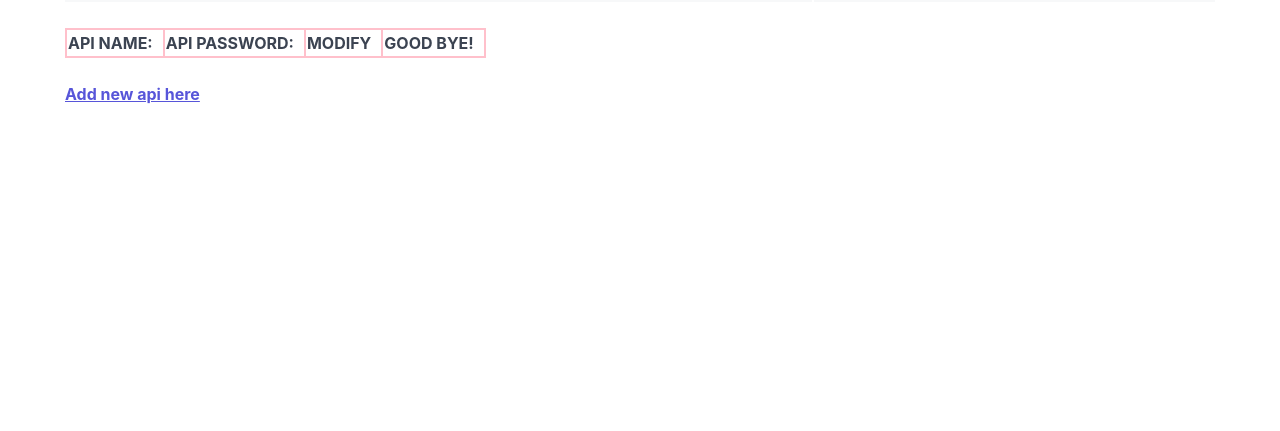
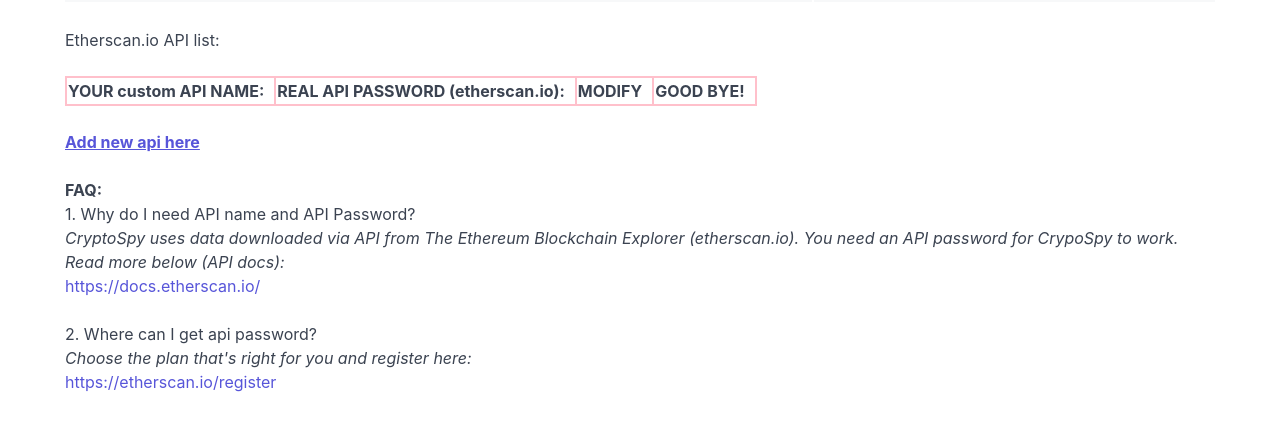
Before and after one commit to dmtteam/cryptospy, a Django app: template cryptospy/coins/templates/coins/userapistrings_list.html in a window 1280 px wide. Shown: the part 101-532 px from the top of the page. Run offline with Django 3.2, Linux system fonts and the light colour scheme; the template is opened without the code that fills it, so the values that code supplies are empty.

Commit message:
FAQ added

```diff
--- a/cryptospy/coins/templates/coins/userapistrings_list.html
+++ b/cryptospy/coins/templates/coins/userapistrings_list.html
@@ -5,14 +5,15 @@
 <table align="center" width="90%" cellspacing="0" border="0">
     <tr>
         <td>
-
+Etherscan.io API list:
+            <br><br>
            <table border="1" bordercolor="PINK" cellspacing="0">
               <tr>
                   <td>
-                      <b>API NAME:</b>&nbsp;&nbsp;
+                      <b>YOUR custom API NAME:</b>&nbsp;&nbsp;
                   </td>
                   <td>
-                      <b>API PASSWORD:</b>&nbsp;&nbsp;
+                      <b>REAL API PASSWORD (etherscan.io):</b>&nbsp;&nbsp;
                   </td>
                   <td>
                       <b>MODIFY</b>&nbsp;&nbsp;
@@ -54,6 +55,19 @@
 <bR>
 
          <a href="{% url 'api_create' %}"><b><u>Add new api here</u></b></a>
+<br><br>
+			<b>FAQ:</b><BR>
+			1. Why do I need API name and API Password?<br>
+			<i>CryptoSpy uses data downloaded via API from The Ethereum Blockchain Explorer (etherscan.io).
+                You need an API password for CrypoSpy to work.
+
+                Read more below (API docs):</i><br>
+			<a href="https://docs.etherscan.io/" target="_blank">https://docs.etherscan.io/</a>
+            <br><Br>
+            2. Where can I get api password?<br>
+			<i>Choose the plan that's right for you and register here:</i><br>
+			<a href=" https://etherscan.io/register" target="_blank"> https://etherscan.io/register</a>
+
 
  </td></tr></table>
 
```
